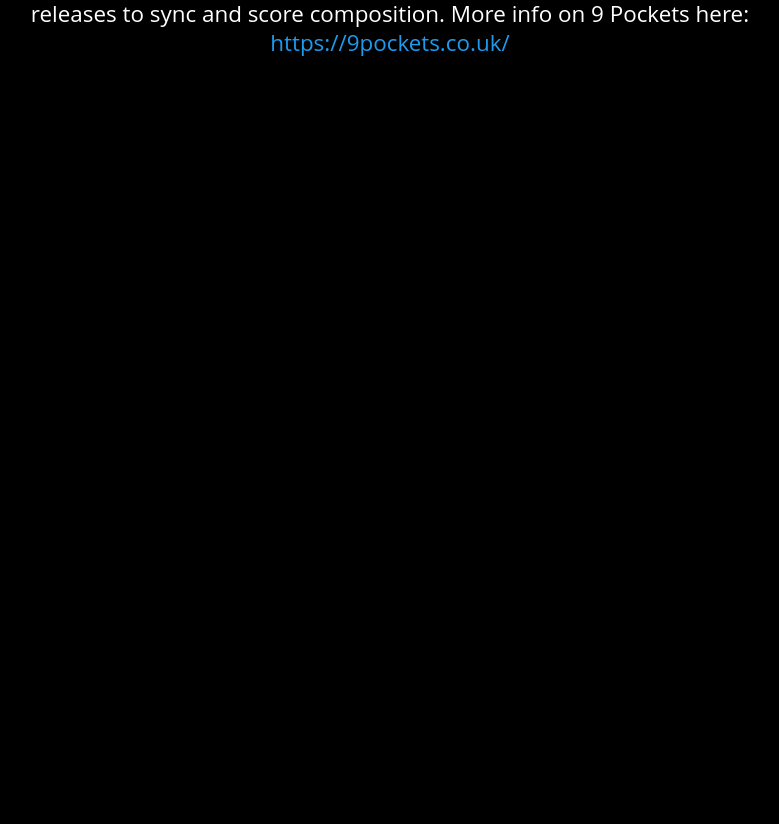
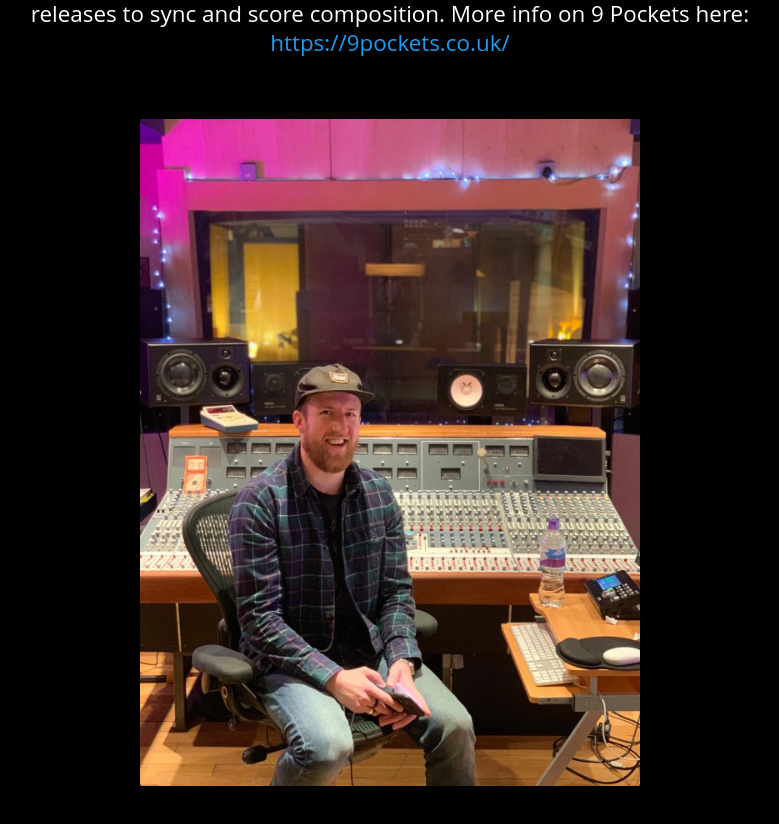
Before and after one commit to eddiearnoldz/tom-leach-website, a Vue app: page /about in a window 1280 px wide. Shown: the part 552-1376 px from the top of the page, without its empty margins (250-1029 px from the left). Before the commit the page ends 800 px from the top, so only its background shows below. Built offline with nearby package versions, Linux system fonts and the light colour scheme.

Commit message:
added image to about page

```diff
--- a/src/views/AboutView.vue
+++ b/src/views/AboutView.vue
@@ -5,6 +5,7 @@
     <p>Over my career so far, I've been fortunate to have  worked with artists and producers like Fergie, Lewis Capaldi, Burna Boy, Headie One, Pa Salieu, Tion Wayne, Wheatus, Shy FX, Mr Scruff, FKA Twigs, Years and Years, Stormzy, Wretch 32, Clean Bandit, Deaf Havana, Spiritualized, Beth Gibbons, James Ford, Jerry Boys, Haydn Bendall and many, many others.</p>
     <p>I'm at home working on everything from Rock to EDM, hip hop to classical to big band and everything in between. Check out some of my work on the next page.</p>
     <p>I'm one half of 9 Pockets, a production duo working on everything from major label releases to sync and score composition. More info on 9 Pockets here: <a href="https://9pockets.co.uk/" target="_blank">https://9pockets.co.uk/</a></p>
+    <img src="/assets/profile_picture.webp" alt="Tom in the studio">
   </div>
 </template>
 
@@ -28,6 +29,13 @@
     text-decoration: none;
   }
 
+  .about img {
+    max-width: 500px;
+    margin: 50px;
+    border-radius: 2px;
+    width: 100%;
+  }
+
   @media screen and (min-width: 768px) {
     .about {
       padding: 4rem;
```
Also changed, not shown: public/assets/profile_picture.webp (added).
